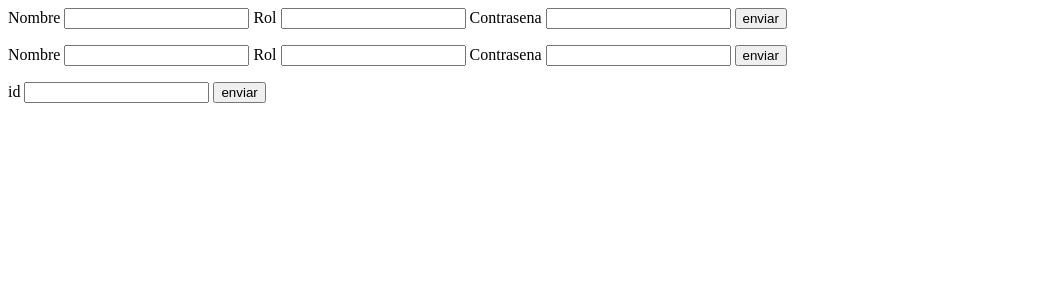
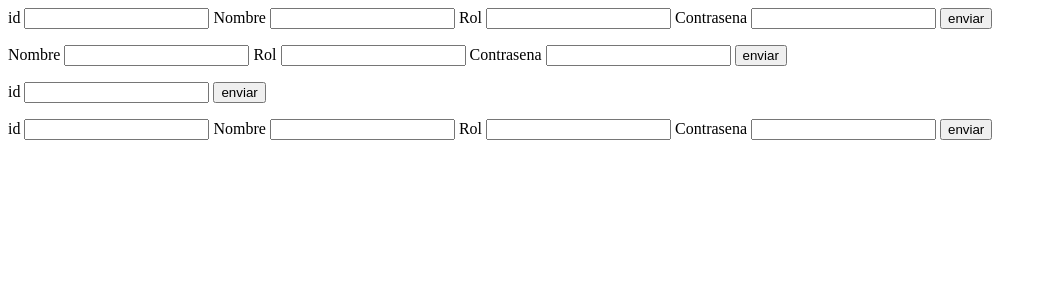
Before and after one commit to Rhazek12/wwwproject, a Django app: page / in a window 1280 px wide. Shown: the top 300 px of the page, without its empty margins (0-1047 px from the left). Run offline with Django 4.2, Linux system fonts and the light colour scheme.

Commit message:
terminado CRUD usuarios

```diff
--- a/backend/templates/pruebas.html
+++ b/backend/templates/pruebas.html
@@ -4,6 +4,8 @@
     </head>
     <body>
         <form action="busqueda_usuario/" method="GET">
+            <label>id</label>
+            <input type="text" name="id">
             <label>Nombre</label>
             <input type="text" name="nombre">
             <label>Rol</label>
@@ -26,5 +28,16 @@
             <input type="text" name="id">
             <input type="submit" value="enviar">
         </form>
+        <form action="editar_usuario/" method="GET">
+            <label>id</label>
+            <input type="text" name="id">
+            <label>Nombre</label>
+            <input type="text" name="nombre">
+            <label>Rol</label>
+            <input type="text" name="rol">
+            <label>Contrasena</label>
+            <input type="text" name="contrasena">
+            <input type="submit" value="enviar">
+        </form>
     </body>
 </html>
--- a/backend/views.py
+++ b/backend/views.py
@@ -13,7 +13,15 @@ def busqueda_usuario (request):
 
     usuarios=""
 
-    if(request.GET["nombre"]):
+    if(request.GET["nombre"] and request.GET["contrasena"]):
+        nombre_request = request.GET["nombre"]
+        contrsena_request = request.GET["contrasena"]
+        usuarios = list(usuario.objects.filter(nombre=nombre_request,contrasena=contrsena_request ).values())
+    elif(request.GET["id"]):
+        id_request = request.GET["id"]
+        usuarios = list(usuario.objects.filter(id=id_request).values())
+
+    elif(request.GET["nombre"]):
         nombre_request = request.GET["nombre"]
         usuarios = list(usuario.objects.filter(nombre=nombre_request).values())
 
@@ -30,7 +38,24 @@ def busqueda_usuario (request):
 
 def editar_usuario(request):
 
-    return JsonResponse(True, safe=False)
+    if(request.GET["id"]):
+        id_usuario = request.GET["id"]
+        var_usuario =get_object_or_404(usuario, id = id_usuario)
+        datos = usuario_form(request.GET)
+
+        if datos.is_valid():
+            var_usuario.rol = datos.cleaned_data['rol']
+            var_usuario.nombre = datos.cleaned_data['nombre']
+            var_usuario.contrasena = datos.cleaned_data['contrasena']
+
+            var_usuario.save()
+
+            return JsonResponse(True, safe=False)
+        else:
+            return JsonResponse(False, safe=False)
+    else:
+        return JsonResponse(False, safe=False)
+
 
 def eliminar_usuario(request):
 
--- a/www_project/urls.py
+++ b/www_project/urls.py
@@ -22,5 +22,6 @@ urlpatterns = [
     path('busqueda_usuario/', views.busqueda_usuario),
     path('crear_usuario/', views.crear_usuario),
     path('eliminar_usuario/', views.eliminar_usuario),
+    path('editar_usuario/', views.editar_usuario),
     path('',views.busqueda_test),
 ]
```
